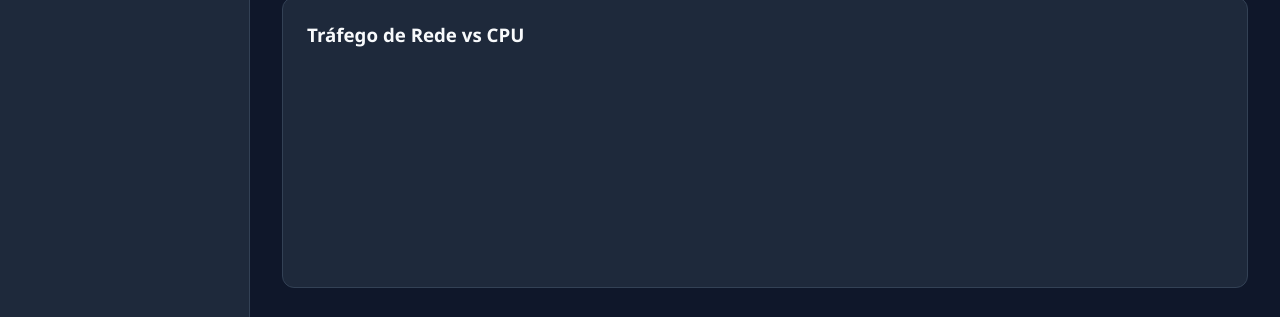
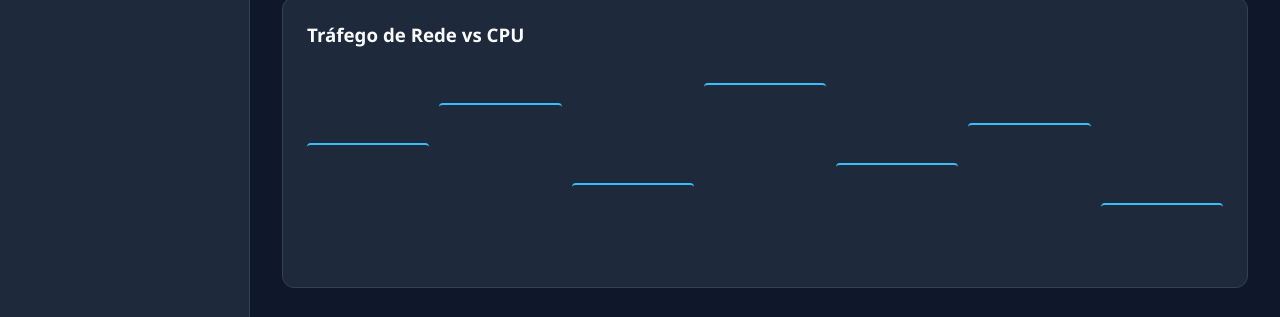
Before and after one commit to lngg21/Dashboard-o11y, a plain HTML site: page index.html in a window 1280 px wide. Shown: the part 483-800 px from the top of the page. Drawn offline with Linux system fonts and the light colour scheme; files that its build step writes are made by us from their sources.

Commit message:
feat: modificação e adição ao css

```diff
--- a/css/style.css
+++ b/css/style.css
@@ -186,4 +186,7 @@ body {
 .bar {
   flex-grow: 1;
   background: linear-gradient(to top, var(--accent-blue), trasparent);
+  border-top: 2px solid var(--accent-blue);
+  border-radius: 4px 4px 0 0;
+  transition: height 0.5s;
 }
```
